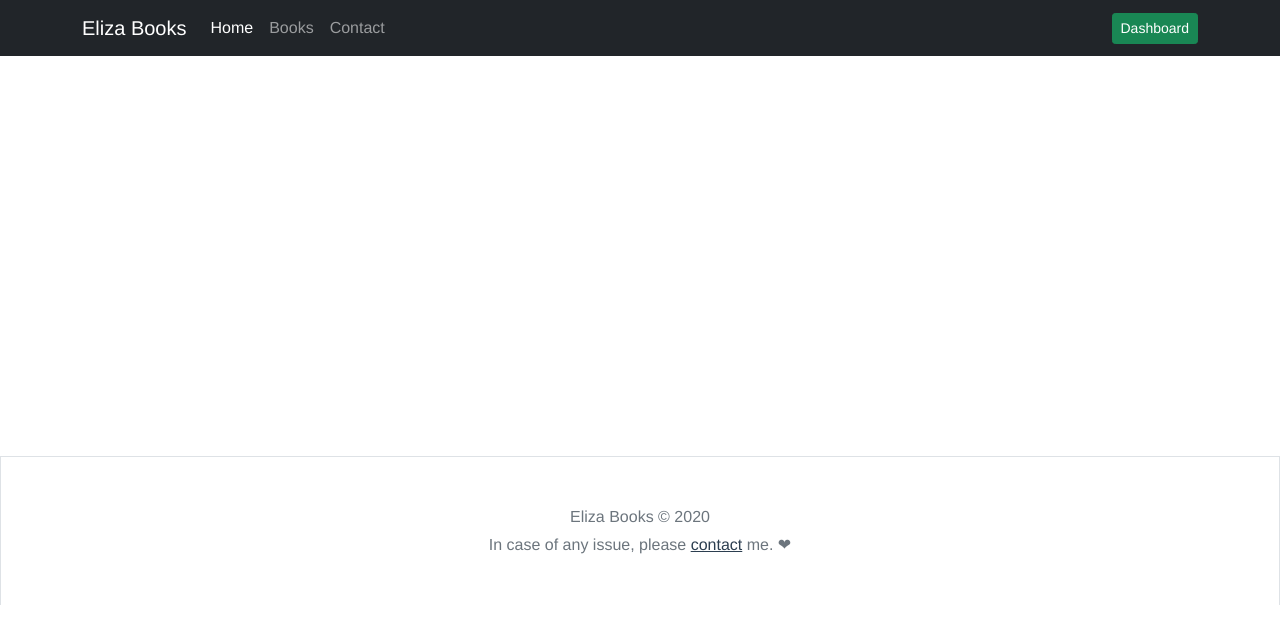
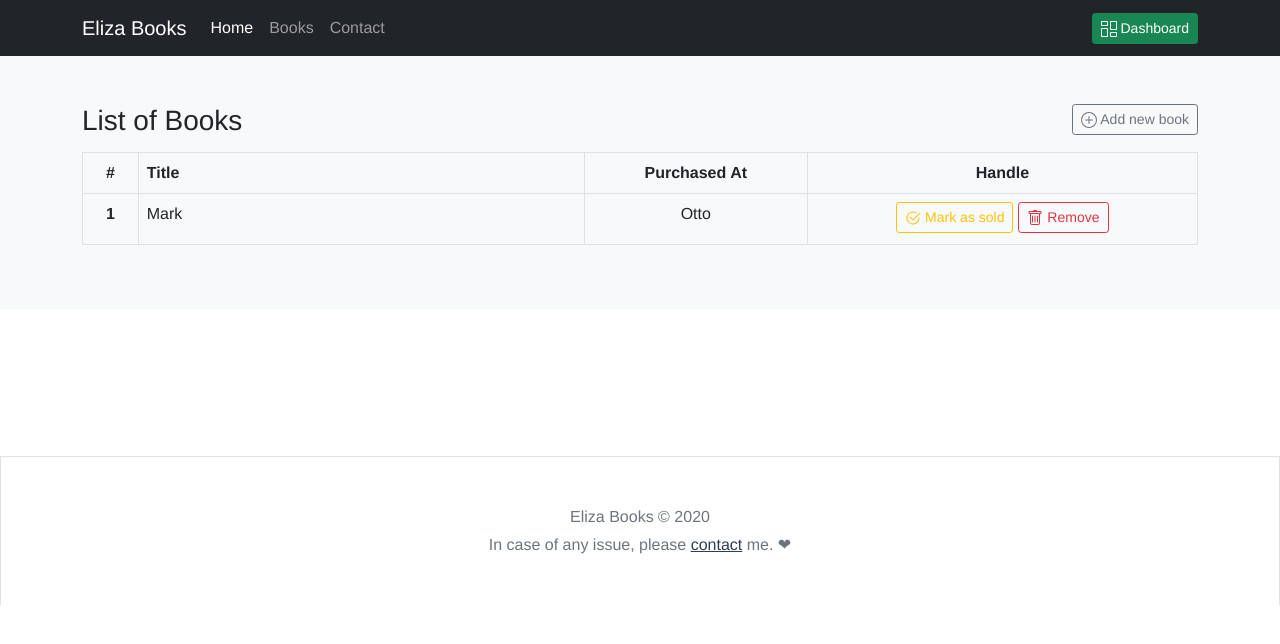
Before and after one commit to elizarafee/eliza-books, a Vue app in the folder frontend/: page /dashboard in a window 1280 px wide. Shown: the top 644 px of the page. Built offline with nearby package versions, Linux system fonts and the light colour scheme.

Commit message:
dashboard view added with book table

```diff
--- a/frontend/src/App.vue
+++ b/frontend/src/App.vue
@@ -10,8 +10,8 @@
 
 <script>
 // @ is an alias to /src
-import Header from "@/components/Header.vue";
-import Footer from "@/components/Footer.vue";
+import Header from "@/views/Header.vue";
+import Footer from "@/views/Footer.vue";
 
 export default {
   name: "app",
--- /dev/null
+++ b/frontend/src/components/BookListTable.vue
@@ -0,0 +1,129 @@
+<template>
+  <div class="books">
+    <div class="py-5 bg-light">
+      <div class="container">
+        <div class="pb-5">
+          <h3 class="float-start text-left">List of Books</h3>
+          <router-link
+            to="/books/create"
+            class="btn btn-outline-secondary btn-sm float-end"
+            ><svg
+              xmlns="http://www.w3.org/2000/svg"
+              width="16"
+              height="16"
+              fill="currentColor"
+              class="bi bi-plus-circle"
+              viewBox="0 0 16 16"
+            >
+              <path
+                fill-rule="evenodd"
+                d="M8 15A7 7 0 1 0 8 1a7 7 0 0 0 0 14zm0 1A8 8 0 1 0 8 0a8 8 0 0 0 0 16z"
+              />
+              <path
+                fill-rule="evenodd"
+                d="M8 4a.5.5 0 0 1 .5.5v3h3a.5.5 0 0 1 0 1h-3v3a.5.5 0 0 1-1 0v-3h-3a.5.5 0 0 1 0-1h3v-3A.5.5 0 0 1 8 4z"
+              />
+            </svg>
+            Add new book</router-link
+          >
+        </div>
+
+        <table class="table table-bordered">
+          <thead>
+            <tr>
+              <th scope="col" width="5%">#</th>
+              <th scope="col" width="40%" class="text-start">Title</th>
+              <th scope="col" width="20%" class="d-none d-sm-table-cell">
+                Purchased At
+              </th>
+              <th scope="col" width="">Handle</th>
+            </tr>
+          </thead>
+          <tbody>
+            <tr>
+              <th scope="row">1</th>
+              <td class="text-start">Mark</td>
+              <td class="d-none d-sm-table-cell">Otto</td>
+              <td>
+                <button
+                  type="button"
+                  class="btn btn-outline-warning btn-sm margin-right-5 margin-bottom-3"
+                >
+                  <svg
+                    xmlns="http://www.w3.org/2000/svg"
+                    width="16"
+                    height="16"
+                    fill="currentColor"
+                    class="bi bi-check2-circle"
+                    viewBox="0 0 16 16"
+                  >
+                    <path
+                      fill-rule="evenodd"
+                      d="M15.354 2.646a.5.5 0 0 1 0 .708l-7 7a.5.5 0 0 1-.708 0l-3-3a.5.5 0 1 1 .708-.708L8 9.293l6.646-6.647a.5.5 0 0 1 .708 0z"
+                    />
+                    <path
+                      fill-rule="evenodd"
+                      d="M8 2.5A5.5 5.5 0 1 0 13.5 8a.5.5 0 0 1 1 0 6.5 6.5 0 1 1-3.25-5.63.5.5 0 1 1-.5.865A5.472 5.472 0 0 0 8 2.5z"
+                    />
+                  </svg>
+                  Mark as sold
+                </button>
+                <button
+                  type="button"
+                  class="ml-3 btn btn-outline-danger btn-sm margin-bottom-3"
+                >
+                  <svg
+                    xmlns="http://www.w3.org/2000/svg"
+                    width="16"
+                    height="16"
+                    fill="currentColor"
+                    class="bi bi-trash"
+                    viewBox="0 0 16 16"
+                  >
+                    <path
+                      d="M5.5 5.5A.5.5 0 0 1 6 6v6a.5.5 0 0 1-1 0V6a.5.5 0 0 1 .5-.5zm2.5 0a.5.5 0 0 1 .5.5v6a.5.5 0 0 1-1 0V6a.5.5 0 0 1 .5-.5zm3 .5a.5.5 0 0 0-1 0v6a.5.5 0 0 0 1 0V6z"
+                    />
+                    <path
+                      fill-rule="evenodd"
+                      d="M14.5 3a1 1 0 0 1-1 1H13v9a2 2 0 0 1-2 2H5a2 2 0 0 1-2-2V4h-.5a1 1 0 0 1-1-1V2a1 1 0 0 1 1-1H6a1 1 0 0 1 1-1h2a1 1 0 0 1 1 1h3.5a1 1 0 0 1 1 1v1zM4.118 4L4 4.059V13a1 1 0 0 0 1 1h6a1 1 0 0 0 1-1V4.059L11.882 4H4.118zM2.5 3V2h11v1h-11z"
+                    />
+                  </svg>
+                  Remove
+                </button>
+              </td>
+            </tr>
+          </tbody>
+        </table>
+      </div>
+    </div>
+  </div>
+</template>
+
+<script>
+//import axios from "axios";
+
+export default {
+  name: "BookListTable",
+  data() {
+    return {
+      serverMessage: null,
+    };
+  },
+  async created() {
+    console.log("created");
+    // const response = await axios.get("/api/start");
+    //  this.serverMessage = "All Books";
+  },
+};
+</script>
+
+<!-- Add "scoped" attribute to limit CSS to this component only -->
+<style scoped lang="scss">
+.margin-right-5 {
+  margin-right: 5px;
+}
+
+.margin-bottom-3 {
+  margin-bottom: 3px;
+}
+</style>
--- a/frontend/src/router.js
+++ b/frontend/src/router.js
@@ -4,6 +4,7 @@ import Router from "vue-router";
 import Welcome from "./views/Welcome.vue";
 import Books from "./views/Books.vue";
 import Contact from "./views/Contact.vue";
+import Dashboard from "./views/Dashboard.vue";
 
 Vue.use(Router);
 
@@ -27,6 +28,11 @@ export default new Router({
       component: Contact
     },
     {
+      path: "/dashboard",
+      name: "dashboard",
+      component: Dashboard
+    },
+    {
       path: "/about",
       name: "about",
       // route level code-splitting
--- /dev/null
+++ b/frontend/src/views/Dashboard.vue
@@ -0,0 +1,17 @@
+<template>
+  <div class="books">
+    <book-list-table />
+  </div>
+</template>
+
+<script>
+// @ is an alias to /src
+import BookListTable from "@/components/BookListTable.vue";
+
+export default {
+  name: "books",
+  components: {
+    BookListTable
+  }
+};
+</script>
--- a/frontend/src/components/Header.vue
+++ b/frontend/src/views/Header.vue
@@ -28,7 +28,9 @@
           </ul>
 
           <router-link to="/dashboard" class="btn btn-success btn-sm"
-            >Dashboard</router-link
+            ><svg xmlns="http://www.w3.org/2000/svg" width="16" height="16" fill="currentColor" class="bi bi-columns-gap" viewBox="0 0 16 16">
+  <path fill-rule="evenodd" d="M6 1H1v3h5V1zM1 0a1 1 0 0 0-1 1v3a1 1 0 0 0 1 1h5a1 1 0 0 0 1-1V1a1 1 0 0 0-1-1H1zm14 12h-5v3h5v-3zm-5-1a1 1 0 0 0-1 1v3a1 1 0 0 0 1 1h5a1 1 0 0 0 1-1v-3a1 1 0 0 0-1-1h-5zM6 8H1v7h5V8zM1 7a1 1 0 0 0-1 1v7a1 1 0 0 0 1 1h5a1 1 0 0 0 1-1V8a1 1 0 0 0-1-1H1zm14-6h-5v7h5V1zm-5-1a1 1 0 0 0-1 1v7a1 1 0 0 0 1 1h5a1 1 0 0 0 1-1V1a1 1 0 0 0-1-1h-5z"/>
+</svg> Dashboard</router-link
           >
         </div>
       </div>
--- a/frontend/src/views/Welcome.vue
+++ b/frontend/src/views/Welcome.vue
@@ -11,7 +11,9 @@
         </p>
         <p>
           <router-link to="/books" class="btn btn-outline-success btn-lg my-2"
-            >Have a look on my Books</router-link
+            >Have a look on my Books <svg xmlns="http://www.w3.org/2000/svg" width="16" height="16" fill="currentColor" class="bi bi-book-half" viewBox="0 0 16 16">
+  <path fill-rule="evenodd" d="M8.5 2.687v9.746c.935-.53 2.12-.603 3.213-.493 1.18.12 2.37.461 3.287.811V2.828c-.885-.37-2.154-.769-3.388-.893-1.33-.134-2.458.063-3.112.752zM8 1.783C7.015.936 5.587.81 4.287.94c-1.514.153-3.042.672-3.994 1.105A.5.5 0 0 0 0 2.5v11a.5.5 0 0 0 .707.455c.882-.4 2.303-.881 3.68-1.02 1.409-.142 2.59.087 3.223.877a.5.5 0 0 0 .78 0c.633-.79 1.814-1.019 3.222-.877 1.378.139 2.8.62 3.681 1.02A.5.5 0 0 0 16 13.5v-11a.5.5 0 0 0-.293-.455c-.952-.433-2.48-.952-3.994-1.105C10.413.809 8.985.936 8 1.783z"/>
+</svg></router-link
           >
         </p>
       </div>
```
Also changed, not shown: frontend/src/components/BookMarkAsSold.vue (added), frontend/src/components/RemoveBook.vue (added), frontend/src/views/Footer.vue (renamed from frontend/src/components/Footer.vue).
